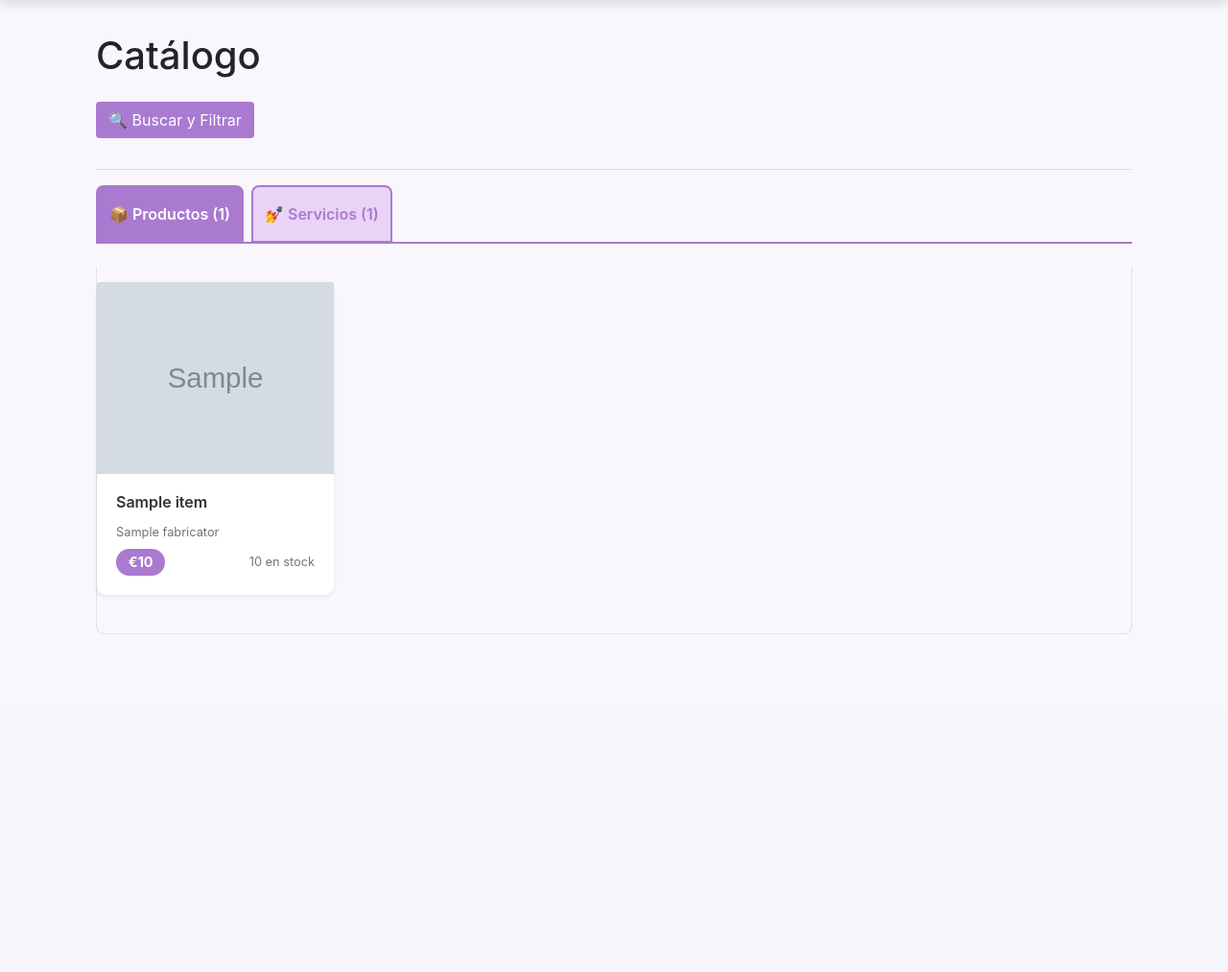
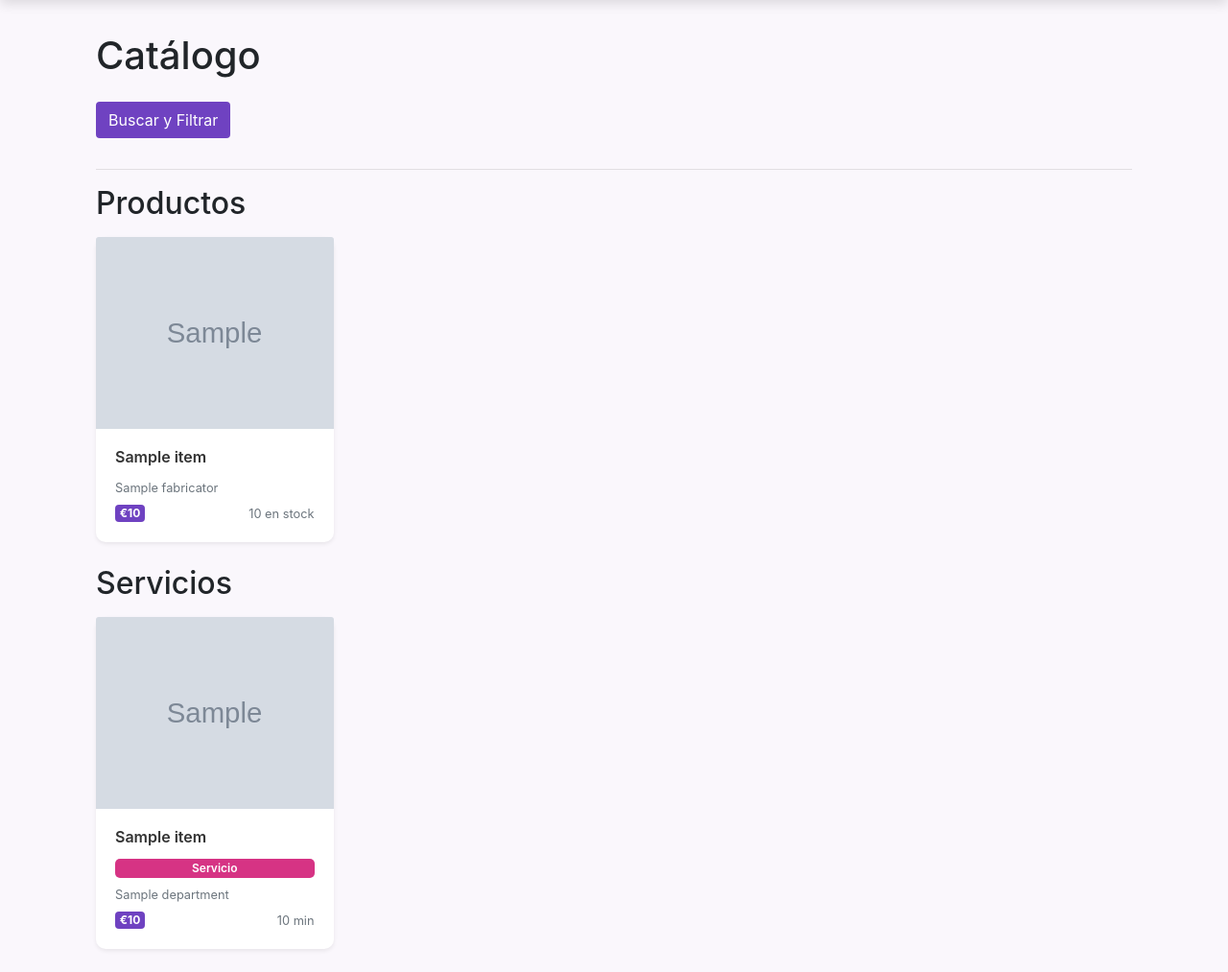
Before and after one commit to PepeCoral/orchid-cosmetics, a Django app: template src/app/templates/catalog/catalog.html in a window 1280 px wide. Shown: the part 60-1073 px from the top of the page at 96% size. Before the commit the page ends 721 px from the top, so only its background shows below. Run offline with Django 5.2, Linux system fonts and the light colour scheme; the template is opened without the code that fills it: most values are stand-ins (such as "Sample title", 1, 10 or a date in 2020); grey boxes marked "Sample" are stand-in pictures; form fields are guessed from the names that the template uses; some libraries are stand-ins or nearby versions.

Commit message:
style: :lipstick: improved the catalog view

```diff
--- a/src/app/templates/catalog/catalog.html
+++ b/src/app/templates/catalog/catalog.html
@@ -9,8 +9,8 @@
 
   <!-- Toggle Button -->
   <button class="btn text-white mb-3" type="button" data-toggle="collapse" data-target="#searchForm"
-    aria-expanded="false" aria-controls="searchForm" style="background-color: #a97acf;">
-    🔍 Buscar y Filtrar
+    aria-expanded="false" aria-controls="searchForm" style="background-color: #6f42c1;">
+    Buscar y Filtrar
   </button>
 
   <!-- Collapsible Search Form -->
@@ -19,25 +19,21 @@
       <form method="POST" class="row g-3">
         {% csrf_token %}
 
-        <!-- Nombre -->
         <div class="col-md-6">
           <label for="{{ form.name.id_for_label }}" class="form-label">{{ form.name.label }}</label>
           {{ form.name }}
         </div>
 
-        <!-- Fabricante (para productos) -->
         <div class="col-md-6">
           <label for="{{ form.fabricator.id_for_label }}" class="form-label">{{ form.fabricator.label }}</label>
           {{ form.fabricator }}
         </div>
 
-        <!-- Departamento (para servicios) -->
         <div class="col-md-6">
           <label for="{{ form.department.id_for_label }}" class="form-label">{{ form.department.label }}</label>
           {{ form.department }}
         </div>
 
-        <!-- Rango de Precio -->
         <div class="col-md-3">
           <label for="{{ form.min_price.id_for_label }}" class="form-label">{{ form.min_price.label }}</label>
           {{ form.min_price }}
@@ -48,23 +44,22 @@
           {{ form.max_price }}
         </div>
 
-        <!-- Categorías -->
         <div class="col-12">
           <label for="{{ form.categories.id_for_label }}" class="form-label">{{ form.categories.label }}</label>
           {{ form.categories }}
         </div>
 
-        <!-- Botones -->
         <div class="col-12">
-          <div class="d-flex gap-2">
-            <button type="submit" class="btn text-white" style="background-color: #a97acf;">
-              🔍 Aplicar Filtros
+          <div class="d-flex">
+            <button type="submit" class="btn text-white mr-2" style="background-color: #6f42c1;">
+              Aplicar Filtros
             </button>
             <a href="{% url 'catalog' %}" class="btn btn-outline-secondary">
-              🗑️ Limpiar Filtros
+              Limpiar Filtros
             </a>
           </div>
         </div>
+
 
       </form>
     </div>
@@ -75,42 +70,33 @@
   <div class="mb-3">
     <small class="text-muted">
       Filtros activos:
-      {% if form.name.value %}<span class="badge bg-primary">Nombre: "{{ form.name.value }}"</span>{% endif %}
-      {% if form.fabricator.value %}<span class="badge bg-primary">Fabricante: "{{ form.fabricator.value }}"</span>{% endif %}
-      {% if form.department.value %}<span class="badge bg-primary">Departamento: "{{ form.department.value }}"</span>{% endif %}
-      {% if form.min_price.value %}<span class="badge bg-primary">Precio mínimo: {{ form.min_price.value }}€</span>{% endif %}
-      {% if form.max_price.value %}<span class="badge bg-primary">Precio máximo: {{ form.max_price.value }}€</span>{% endif %}
-      {% if form.categories.value %}<span class="badge bg-primary">{{ form.categories.value|length }} categoría(s)</span>{% endif %}
+      {% if form.name.value %}
+      <span class="badge bg-filter">Nombre: "{{ form.name.value }}"</span>
+      {% endif %}
+      {% if form.fabricator.value %}
+      <span class="badge bg-filter">Fabricante: "{{ form.fabricator.value }}"</span>
+      {% endif %}
+      {% if form.department.value %}
+      <span class="badge bg-filter">Departamento: "{{ form.department.value }}"</span>
+      {% endif %}
+      {% if form.min_price.value %}
+      <span class="badge bg-filter">Precio mínimo: {{ form.min_price.value }}€</span>
+      {% endif %}
+      {% if form.max_price.value %}
+      <span class="badge bg-filter">Precio máximo: {{ form.max_price.value }}€</span>
+      {% endif %}
+      {% if form.categories.value %}
+      <span class="badge bg-filter">{{ form.categories.value|length }} categoría(s)</span>
+      {% endif %}
     </small>
   </div>
   {% endif %}
 
   <hr>
 
-  <!-- PESTAÑAS -->
-  <ul class="nav nav-tabs mb-4" id="catalogTabs" role="tablist">
-    <li class="nav-item" role="presentation">
-      <button class="nav-link active" id="products-tab" data-toggle="tab" data-target="#products" type="button"
-        role="tab" aria-controls="products" aria-selected="true"
-        style="background-color: #a97acf; color: white; border-color: #a97acf;">
-        📦 Productos ({{ products|length }})
-      </button>
-    </li>
-    <li class="nav-item" role="presentation">
-      <button class="nav-link" id="services-tab" data-toggle="tab" data-target="#services" type="button" role="tab"
-        aria-controls="services" aria-selected="false"
-        style="background-color: #e9d4f7; color: #a97acf; border-color: #a97acf;">
-        💅 Servicios ({{ services|length }})
-      </button>
-    </li>
-  </ul>
-
-  <!-- CONTENIDO DE PESTAÑAS -->
-  <div class="tab-content" id="catalogTabsContent">
-
-    <!-- PESTAÑA PRODUCTOS -->
-    <div class="tab-pane fade show active" id="products" role="tabpanel" aria-labelledby="products-tab">
+  <!-- PRODUCTOS -->
   {% if products %}
+  <h2 class="mb-3">Productos</h2>
   <div class="row">
     {% for p in products %}
     <div class="col-md-4 col-lg-3 mb-4">
@@ -124,16 +110,12 @@
             <span class="text-muted">Sin imagen</span>
           </div>
           {% endif %}
-
           <div class="card-body d-flex flex-column">
             <h6 class="card-title">{{ p.name }}</h6>
             <p class="card-text text-muted small mb-2">{{ p.fabricator }}</p>
-
-                <div class="mt-auto">
-                  <div class="d-flex justify-content-between align-items-center">
-                    <span class="badge text-white" style="background-color: #a97acf;">€{{ p.price }}</span>
+            <div class="mt-auto d-flex justify-content-between align-items-center">
+              <span class="badge text-white" style="background-color: #6f42c1;">€{{ p.price }}</span>
               <small class="text-muted">{{ p.stock }} en stock</small>
-                  </div>
             </div>
           </div>
         </div>
@@ -141,25 +123,11 @@
     </div>
     {% endfor %}
   </div>
-      {% else %}
-      <div class="text-center py-5">
-        <div class="alert alert-info">
-          <h5>No hay productos disponibles</h5>
-          <p class="mb-0">
-            {% if form.is_bound %}
-              No se encontraron productos con los filtros aplicados.
-            {% else %}
-              Pronto tendremos nuevos productos en stock.
   {% endif %}
-          </p>
-        </div>
-      </div>
-      {% endif %}
-    </div>
 
-    <!-- PESTAÑA SERVICIOS -->
-    <div class="tab-pane fade" id="services" role="tabpanel" aria-labelledby="services-tab">
+  <!-- SERVICIOS -->
   {% if services %}
+  <h2 class="mb-3">Servicios</h2>
   <div class="row">
     {% for s in services %}
     <div class="col-md-4 col-lg-3 mb-4">
@@ -173,16 +141,13 @@
             <span class="text-muted">Sin imagen</span>
           </div>
           {% endif %}
-
           <div class="card-body d-flex flex-column">
             <h6 class="card-title">{{ s.name }}</h6>
+            <span class="badge bg-service mb-2">Servicio</span>
             <p class="card-text text-muted small mb-2">{{ s.department }}</p>
-
-                <div class="mt-auto">
-                  <div class="d-flex justify-content-between align-items-center">
-                    <span class="badge text-white" style="background-color: #a97acf;">€{{ s.price }}</span>
+            <div class="mt-auto d-flex justify-content-between align-items-center">
+              <span class="badge text-white" style="background-color: #6f42c1;">€{{ s.price }}</span>
               <small class="text-muted">{{ s.duration_minutes }} min</small>
-                  </div>
             </div>
           </div>
         </div>
@@ -190,25 +155,8 @@
     </div>
     {% endfor %}
   </div>
-      {% else %}
-      <div class="text-center py-5">
-        <div class="alert alert-info">
-          <h5>No hay servicios disponibles</h5>
-          <p class="mb-0">
-            {% if form.is_bound %}
-              No se encontraron servicios con los filtros aplicados.
-            {% else %}
-              Pronto tendremos nuevos servicios disponibles.
   {% endif %}
-          </p>
-        </div>
-      </div>
-      {% endif %}
-    </div>
 
-  </div>
-
-  <!-- Mensaje si no hay nada en absoluto -->
   {% if not products and not services %}
   <div class="text-center py-5">
     <div class="alert alert-info">
@@ -232,6 +180,7 @@
 
 </div>
 
+<!-- Styles -->
 <style>
   .product-card,
   .service-card {
@@ -251,63 +200,23 @@
     color: #333;
   }
 
-  .badge {
-    font-size: 0.9rem;
-    padding: 0.4rem 0.8rem;
-    border-radius: 15px;
+  /* Filter badges */
+  .badge.bg-filter {
+    background-color: #6f42c1 !important;
+    color: #fff !important;
+    font-weight: 500;
+    margin-right: 5px;
+    margin-bottom: 3px;
   }
 
-  /* Estilos para las pestañas */
-  .nav-tabs {
-    border-bottom: 2px solid #a97acf;
-  }
-
-  .nav-tabs .nav-link {
-    border: 2px solid #a97acf;
+  /* Service badge */
+  .badge.bg-service {
+    background-color: #d63384;
+    color: #fff;
+    font-size: 0.75rem;
     font-weight: 600;
-    padding: 1rem 1.5rem;
-    margin-right: 0.5rem;
-    border-radius: 8px 8px 0 0;
-    transition: all 0.3s ease;
-  }
-
-  .nav-tabs .nav-link.active {
-    background-color: #a97acf;
-    color: white !important;
-    border-bottom: 2px solid white;
-  }
-
-  .nav-tabs .nav-link:not(.active) {
-    background-color: #e9d4f7;
-    color: #a97acf !important;
-  }
-
-  .nav-tabs .nav-link:not(.active):hover {
-    background-color: #d8bdee;
-    color: #8e5db5 !important;
-  }
-
-  .tab-content {
-    padding: 1rem 0;
-    border: 1px solid #dee2e6;
-    border-top: none;
-    border-radius: 0 0 8px 8px;
-  }
-
-  /* Estilos para el formulario de búsqueda */
-  .form-control, .select2 {
-    border: 1px solid #ddd;
-    border-radius: 0.375rem;
-    padding: 0.5rem;
-  }
-
-  .form-control:focus, .select2:focus {
-    border-color: #a97acf;
-    box-shadow: 0 0 0 0.2rem rgba(169, 122, 207, 0.25);
-  }
-
-  .badge.bg-primary {
-    background-color: #a97acf !important;
+    padding: 0.25rem 0.5rem;
+    border-radius: 5px;
   }
 </style>
 
@@ -316,39 +225,11 @@
 
 <script>
   document.addEventListener('DOMContentLoaded', function () {
-    // Select2 para categorías
     $('.select2').select2({
       placeholder: "Seleccione categorías",
       allowClear: true,
       width: '100%'
     });
-
-    // Recuperar pestaña activa del localStorage
-    const activeTab = localStorage.getItem('activeCatalogTab');
-    if (activeTab) {
-      const tab = document.querySelector(activeTab);
-      if (tab) {
-        new bootstrap.Tab(tab).show();
-      }
-    }
-
-    // Guardar pestaña activa en localStorage
-    document.querySelectorAll('#catalogTabs button').forEach(tab => {
-      tab.addEventListener('click', function () {
-        localStorage.setItem('activeCatalogTab', '#' + this.id);
-
-        // Actualizar colores de las pestañas
-        document.querySelectorAll('#catalogTabs .nav-link').forEach(link => {
-          if (link === this) {
-            link.style.backgroundColor = '#a97acf';
-            link.style.color = 'white';
-          } else {
-            link.style.backgroundColor = '#e9d4f7';
-            link.style.color = '#a97acf';
-          }
-        });
-      });
-    });
   });
 </script>
 
```
Lines whose indentation alone changed are shown as unchanged.
